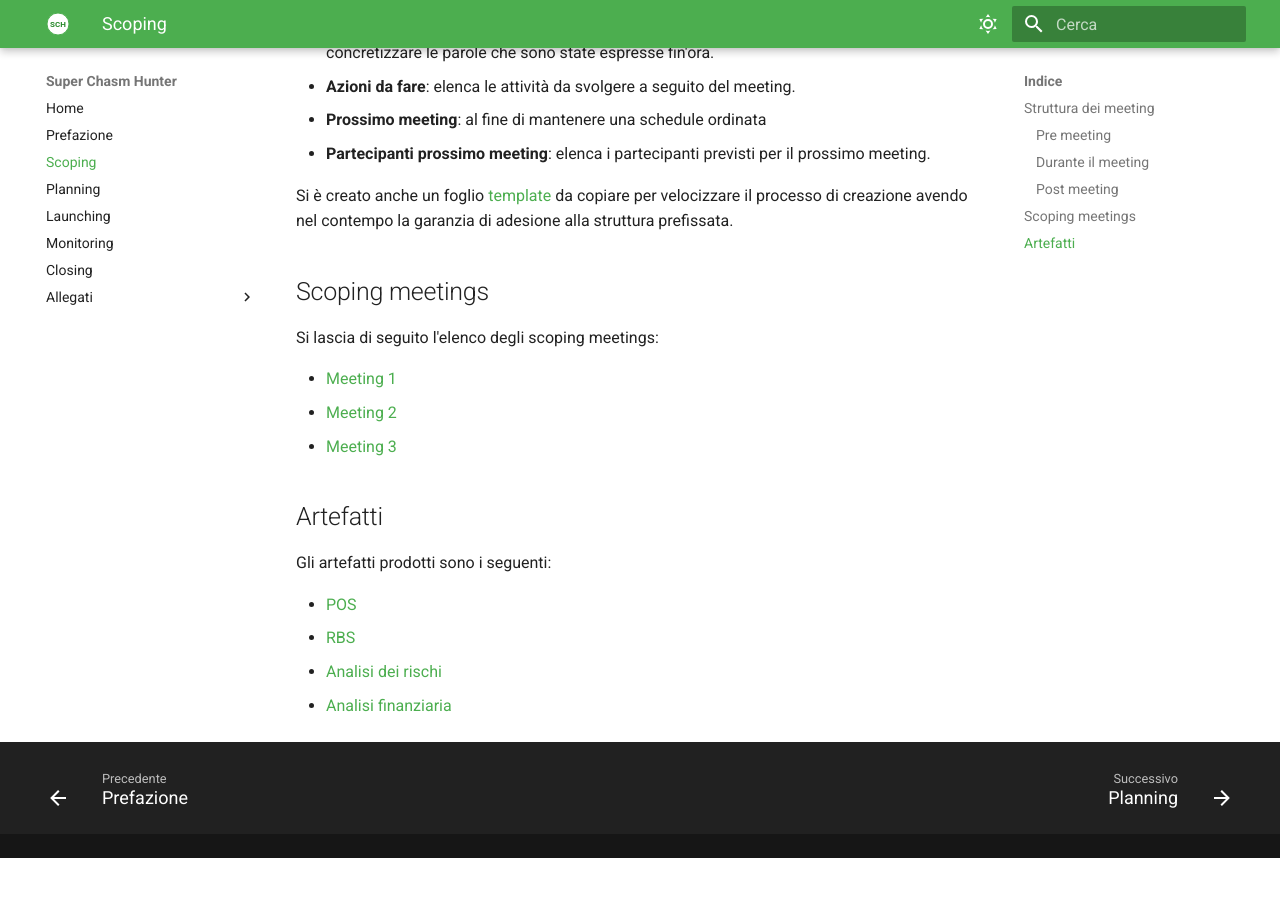
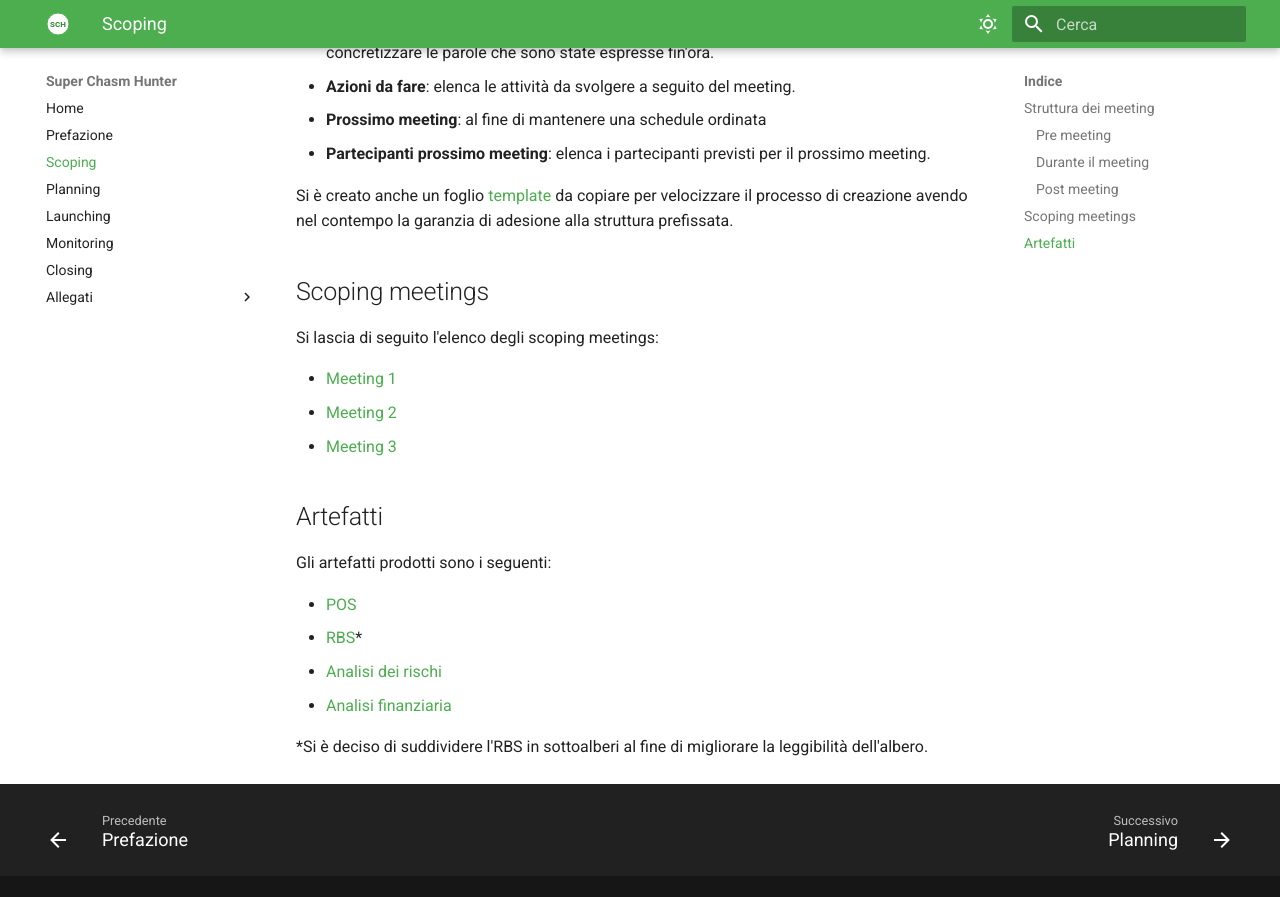
Before and after one commit to FilippoGurioli/super-chasm-hunter-pm, an MkDocs documentation site: the page built from docs/2 - Scoping.md, in a window 1280 px wide and 900 px high, scrolled down 957 px. Shown: the top 897 px of the window. Built offline with MkDocs 1.6.1 and Material for MkDocs 9.7.7, drawn with Linux system fonts in a browser that asks for light colours; before the commit the page ends 1815 px from its top, so only the background shows below that.

Commit message:
chore: minor changes

```diff
--- a/docs/2 - Scoping.md
+++ b/docs/2 - Scoping.md
@@ -44,6 +44,8 @@ Si lascia di seguito l'elenco degli scoping meetings:
 Gli artefatti prodotti sono i seguenti:
 
 - [POS](./Allegati/1%20-%20POS.md)
-- [RBS](./Allegati/RBSs/1%20-%20Main.md)
+- [RBS](./Allegati/RBSs/1%20-%20Main.md)\*
 - [Analisi dei rischi](./Allegati/2%20-%20Analisi%20dei%20rischi.md)
 - [Analisi finanziaria](./Allegati/3%20-%20Analisi%20Finanziaria.md)
+
+\*Si è deciso di suddividere l'RBS in sottoalberi al fine di migliorare la leggibilità dell'albero.
```
